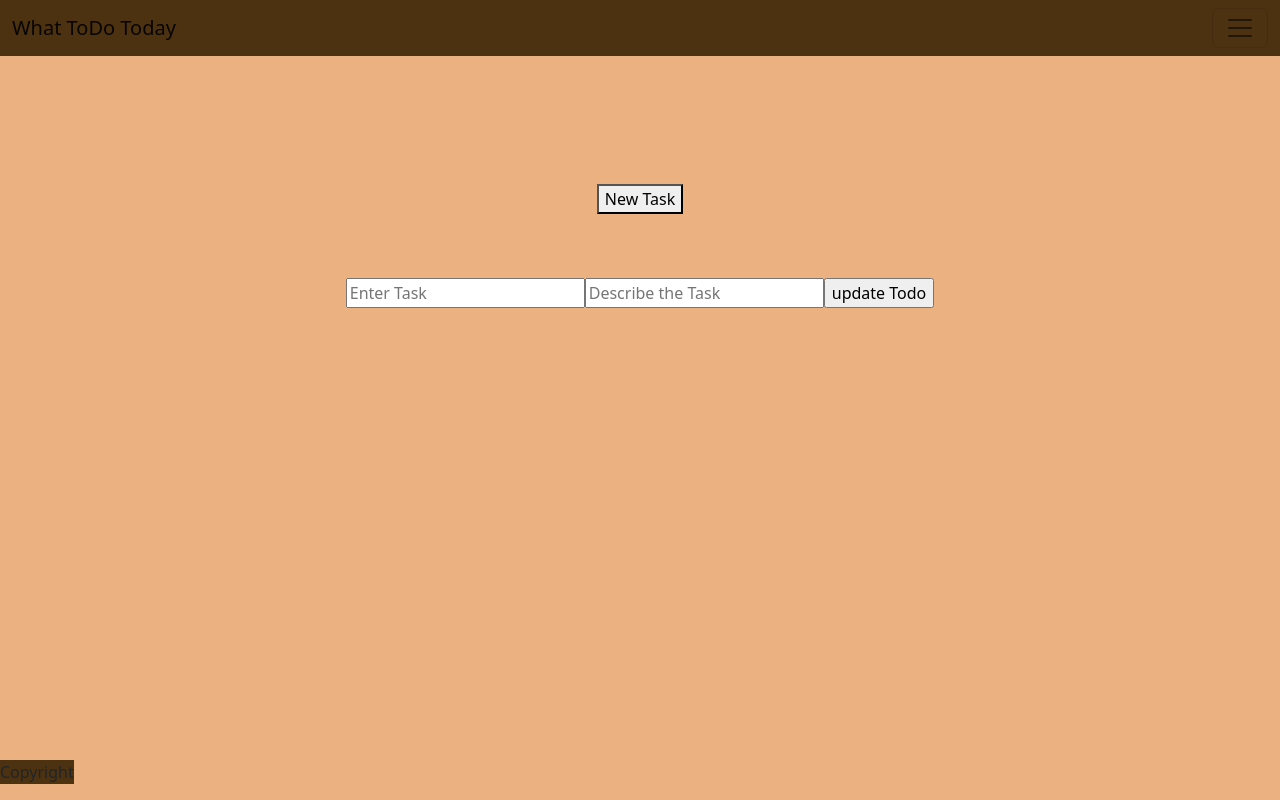
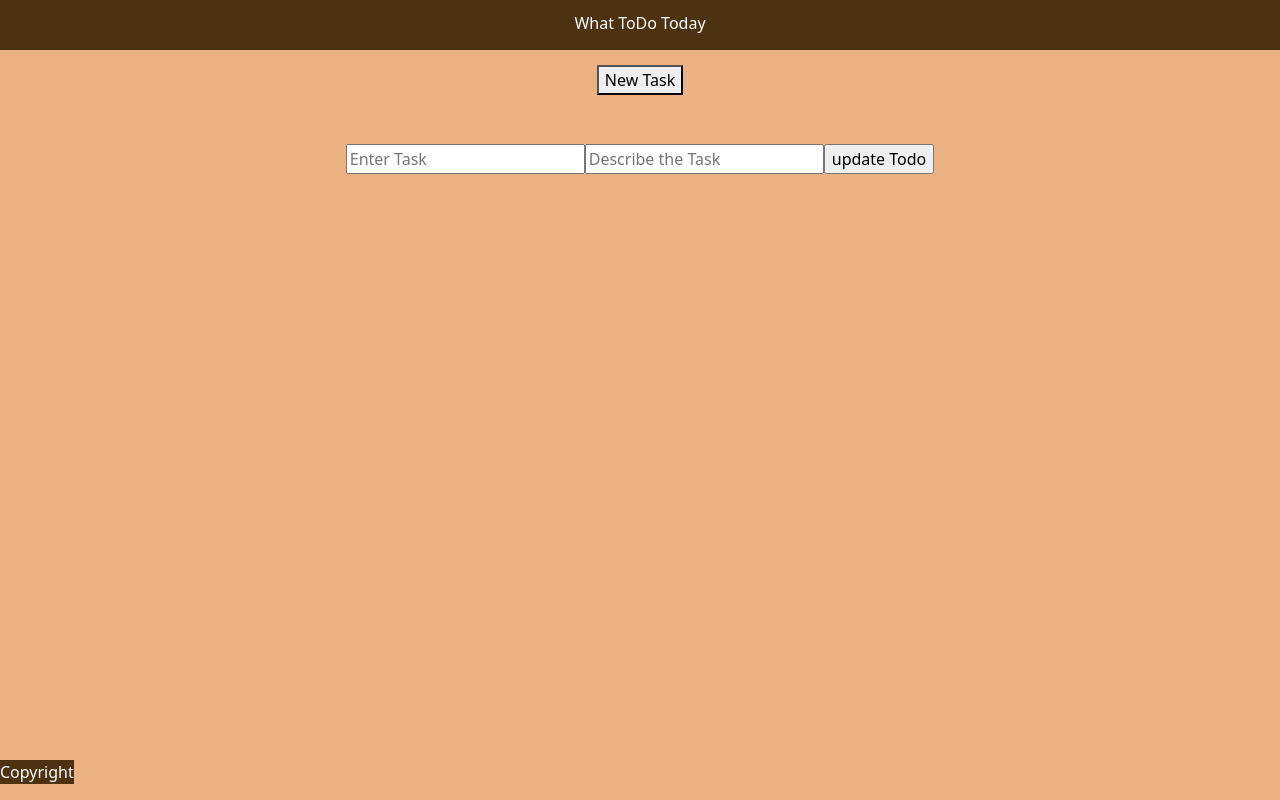
Before and after one commit to redpumpkin21/todo, a React (Create React App) app: page /edit in a window 1280 px wide. Built offline with nearby package versions, Linux system fonts and the light colour scheme; no server answers.

Commit message:
fixed some styling

```diff
--- a/src/App.css
+++ b/src/App.css
@@ -16,21 +16,44 @@
   height: 100%
 }
 
+.topheader{
+  width: 100%;
+  height: 50px;
+  background-color: #4D3211;
+  color: white;
+
+
+}
+
+.sitename{
+  text-align: center;
+  position: relative;
+  top: 14px
+
+}
+
 .Footer{
   bottom: 0;
   text-align: center;
   position: fixed;
   background-color: #4D3211;
   /* width: 100%; */
+  color: white;
 }
 
 .navbar{
   background-color: #4D3211;
 }
 
+.navbar-brand{
+  color: white!important
+}
+
 .new{
-  margin-top: 10%;
-  /* position: fixed */
+
+  position: relative;
+  left: 0;
+  top: 15px
 }
 
 .todo{
@@ -42,16 +65,27 @@
 }
 
 .singleTodo{
-  margin-bottom: 10%;
+  /* margin-bottom: 10%; */
   background-color: #FCE851;
   border-style: double;
-  margin-left: 30%;
-  margin-right: 30%;
+  /* margin-left: 30%;
+  margin-right: 30%; */
+  margin: 10% 30% 0 30%;
   position: relative;
+  /* min-width: 375px; */
   padding-left: 0;
+
+  /* margin: 0!important;
+  padding: 0!important */
+
 }
+
+/* ul{
+  margin: 0!important
+} */
 .form{
   margin-top: 5%;
+
 
 }
 
@@ -67,7 +101,7 @@
 @media only screen and (min-width: 768px){
   .singleTodo{
     height: 12vh!important;
-    margin: 0 0 10% 0;
+    margin: 5% 0 0 0;
 
   }
   button.delete{
--- a/src/App.js
+++ b/src/App.js
@@ -6,6 +6,7 @@ import Form from './Page/Form';
 import Home from './Page/Home';
 import Navar from './Components/Nav';
 import Footer from './Components/Footer';
+import HeadNav from './Components/headnav';
 
 function App() {
   const navigate = useNavigate()
@@ -66,7 +67,8 @@ const deleteTodo = async (todo) => {
     <div className="App">
       <header className="App-header">
 
-      <Navar />
+      {/* <Navar /> */}
+      <HeadNav />
       <Link to = "/new">
         <button className = "new">New Task</button>
       </Link>
--- a/src/Components/Nav.js
+++ b/src/Components/Nav.js
@@ -19,10 +19,15 @@ const Navar = (args) => {
 
   const toggle = () => setIsOpen(!isOpen);
 
+  const alert = () => {
+    alert("wip for authorization")
+  }
+
   return (
     <div>
       <Navbar {...args}>
         <NavbarBrand href="/">What ToDo Today</NavbarBrand>
+
         <NavbarToggler onClick={toggle} />
         <Collapse isOpen={isOpen} navbar>
           <Nav className="me-auto" navbar>
--- /dev/null
+++ b/src/Components/headnav.js
@@ -0,0 +1,8 @@
+const HeadNav = () => {
+    return(
+        <div className="topheader">
+            <h6 className = "sitename">What ToDo Today</h6>
+        </div>
+    )}
+
+export default HeadNav
```
